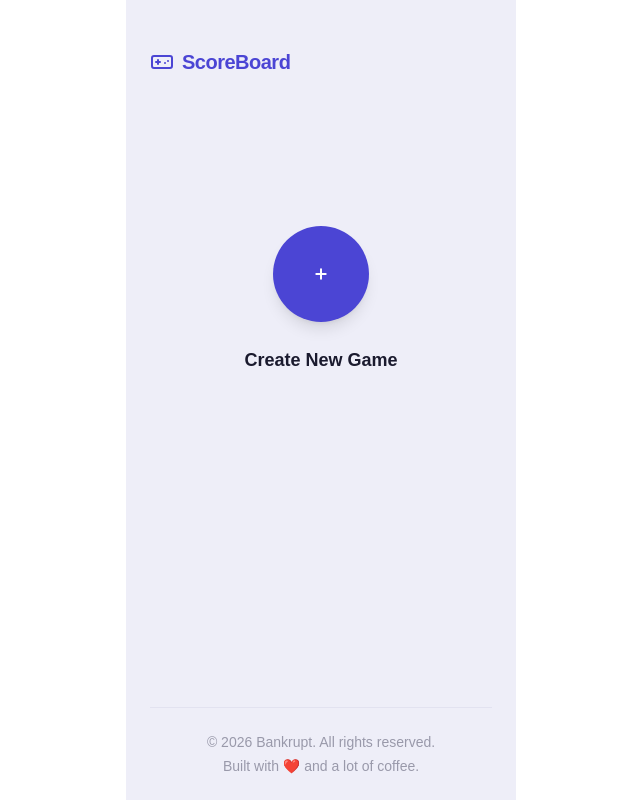
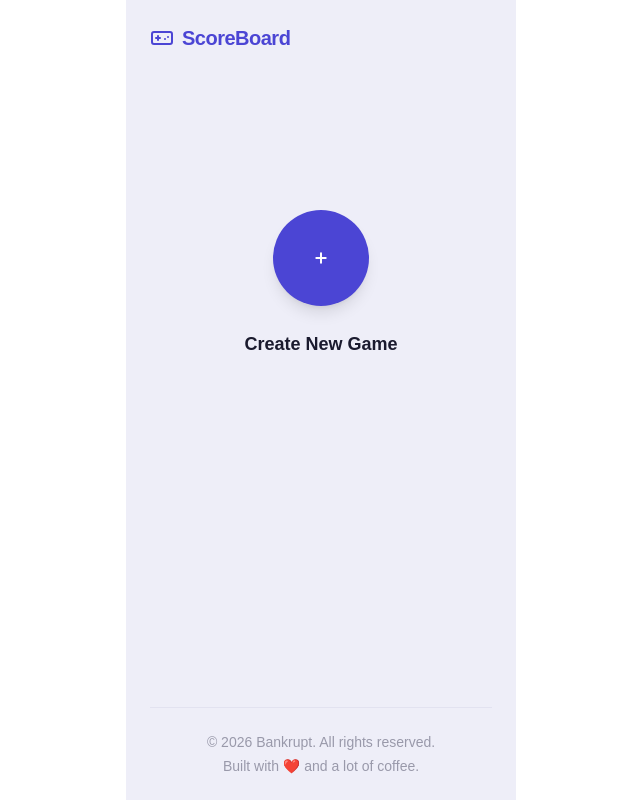
Before and after one commit to BXNK4042/score-board, a Next.js app: page / in a window 1280 px wide. Shown: the whole page, without its empty margins (319-959 px from the left). Built offline with nearby package versions, Linux system fonts and the light colour scheme.

Commit message:
fix(layout): add viewport-fit=cover and env(safe-area-inset-top) handling for consistent iOS Safari spacing

```diff
--- a/app/layout.tsx
+++ b/app/layout.tsx
@@ -1,4 +1,4 @@
-import type { Metadata } from "next";
+import type { Metadata, Viewport } from "next";
 import { Geist, Geist_Mono } from "next/font/google";
 import "./globals.css";
 
@@ -17,6 +17,12 @@ export const metadata: Metadata = {
   description: "Generated by create next app",
 };
 
+export const viewport: Viewport = {
+  viewportFit: "cover",
+  width: "device-width",
+  initialScale: 1,
+};
+
 export default function RootLayout({
   children,
 }: Readonly<{
--- a/components/HomeScreen.tsx
+++ b/components/HomeScreen.tsx
@@ -35,9 +35,10 @@ export function HomeScreen({
   hasActiveGame: boolean;
 }) {
   return (
-    <div className="flex flex-col flex-1 items-center justify-between p-6 bg-[var(--app-background)] text-[var(--app-text-primary)] w-full max-w-[390px] mx-auto min-h-screen">
+    <div className="flex flex-col flex-1 items-center justify-between p-6 pt-[calc(24px+env(safe-area-inset-top))] bg-[var(--app-background)] text-[var(--app-text-primary)] w-full max-w-[390px] mx-auto min-h-screen">
       {/* Top Header branding */}
-      <div className="w-full flex items-center justify-start gap-2 pt-6">
+      {/* ponytail: removed double-padding pt-6 on header, handled env(safe-area-inset-top) in parent wrapper */}
+      <div className="w-full flex items-center justify-start gap-2">
         <GamepadIcon />
         <span className="font-extrabold text-xl tracking-tight text-[var(--app-brand)]">ScoreBoard</span>
       </div>
--- a/components/InGameScreen.tsx
+++ b/components/InGameScreen.tsx
@@ -260,13 +260,14 @@ export function InGameScreen({
   };
 
   return (
-    <div className="flex flex-col flex-1 bg-[var(--app-background)] text-[var(--app-text-primary)] w-full max-w-[390px] mx-auto min-h-screen relative p-6 justify-between">
+    <div className="flex flex-col flex-1 bg-[var(--app-background)] text-[var(--app-text-primary)] w-full max-w-[390px] mx-auto min-h-screen relative p-6 pt-[calc(24px+env(safe-area-inset-top))] justify-between">
       {/* sr-only heading for tests */}
       <h1 className="sr-only" data-testid="in-game-screen-heading">In-Game Screen</h1>
 
       <div className="flex flex-col gap-6">
         {/* Header */}
-        <div className="flex items-center justify-between pt-6 gap-2">
+        {/* ponytail: removed double-padding pt-6 on header, handled env(safe-area-inset-top) in parent wrapper */}
+        <div className="flex items-center justify-between gap-2">
           <div className="flex items-center gap-2 min-w-0 flex-1">
             <GamepadIcon />
             {isEditingTitle ? (
--- a/components/SetupScreen.tsx
+++ b/components/SetupScreen.tsx
@@ -65,10 +65,11 @@ export function SetupScreen({
   const isStartDisabled = !setupTitle.trim() || setupPlayers.length === 0;
 
   return (
-    <div className="flex flex-col flex-1 bg-[var(--app-background)] text-[var(--app-text-primary)] w-full max-w-[390px] mx-auto min-h-screen relative p-6 justify-between">
+    <div className="flex flex-col flex-1 bg-[var(--app-background)] text-[var(--app-text-primary)] w-full max-w-[390px] mx-auto min-h-screen relative p-6 pt-[calc(24px+env(safe-area-inset-top))] justify-between">
       <div className="flex flex-col gap-6">
         {/* Header */}
-        <div className="flex items-center justify-between pt-6">
+        {/* ponytail: removed double-padding pt-6 on header, handled env(safe-area-inset-top) in parent wrapper */}
+        <div className="flex items-center justify-between">
           <div className="flex items-center gap-2">
             <GamepadIcon />
             <span className="font-extrabold text-xl tracking-tight text-[var(--app-brand)]">ScoreBoard</span>
```
